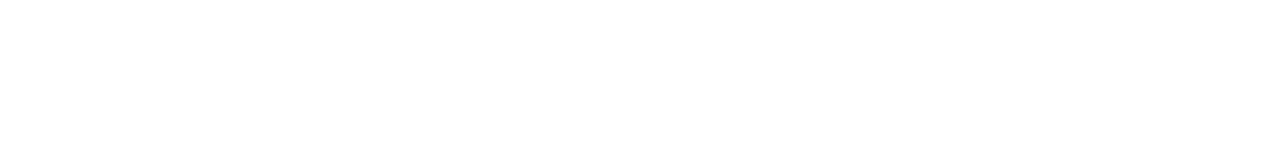
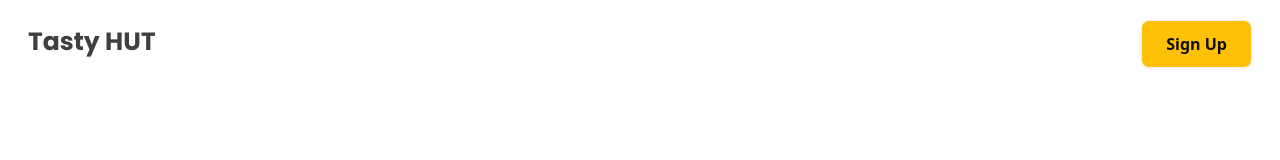
Before and after one commit to Durjoy96/tasty-hunt, a plain HTML site: page index.html in a window 1280 px wide. Drawn offline with nearby package versions, Linux system fonts and the light colour scheme.

Commit message:
navbar complete

```diff
--- a/index.html
+++ b/index.html
@@ -12,7 +12,8 @@
       theme: {
         extend: {
           colors: {
-                clifford: '#da373d',
+            primary: "#FFC107",
+            primary_content : "#100F0F"
           }
         }
       }
@@ -21,7 +22,18 @@
 </head>
 
 <body>
-
+  <header class="max-w-screen-xl mx-auto px-5">
+    <nav class="mt-3">
+      <div class="navbar bg-base-100">
+        <div class="navbar-start">
+          <a><img src="assets/images/Tasty_HUT.png" alt=""></a>
+        </div>
+        <div class="navbar-end">
+          <a class="btn bg-primary text-primary_content text-base font-bold px-6 hover:bg-primary/80">Sign Up</a>
+        </div>
+      </div>
+    </nav>
+  </header>
 </body>
 
 </html>
```
Also changed, not shown: tailwind.config.js (added). Lines whose indentation alone changed are shown as unchanged.
